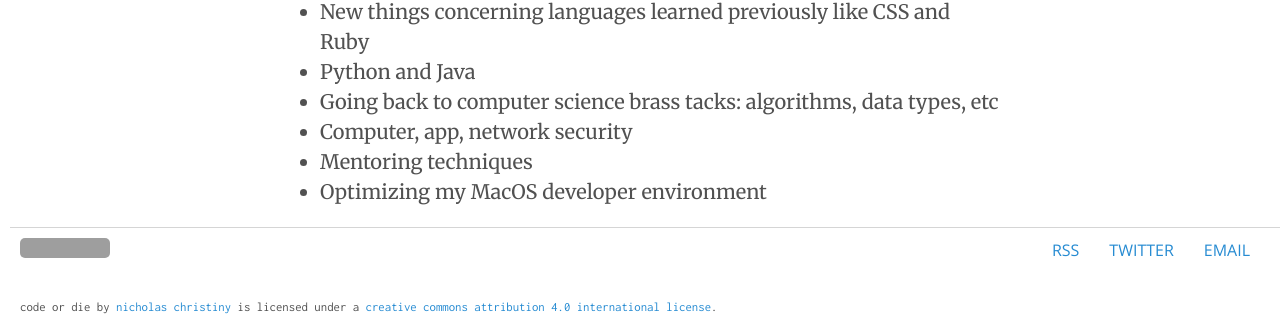
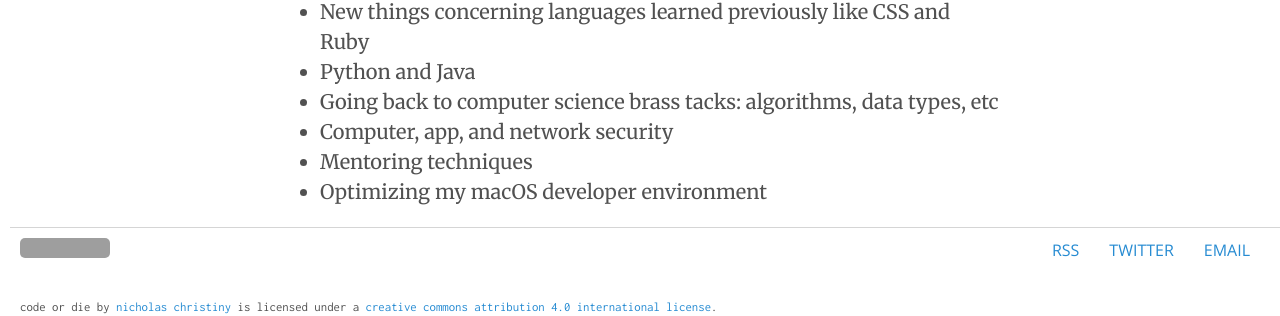
Before and after one commit to nchristiny/nchristiny.github.io, a Jekyll site: the page built from now/index.md, in a window 1280 px wide. Shown: the part 435-751 px from the top of the page. Built offline with Jekyll 4.4.1, drawn with Linux system fonts in a browser that asks for light colours; nearby versions of some CDN libraries; comment, search, counter and statistics services are not loaded; grey boxes are pictures that could not be loaded.

Commit message:
Fix typo 😎

```diff
--- a/now/index.md
+++ b/now/index.md
@@ -12,6 +12,6 @@ Now learning:
 * New things concerning languages learned previously like CSS and Ruby
 * Python and Java
 * Going back to computer science brass tacks: algorithms, data types, etc
-* Computer, app, network security
+* Computer, app, and network security
 * Mentoring techniques
-* Optimizing my MacOS developer environment
+* Optimizing my macOS developer environment
```
